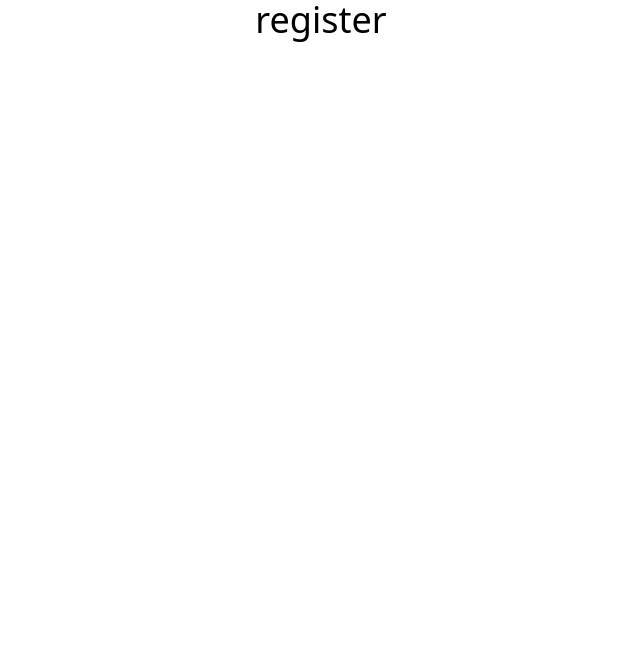
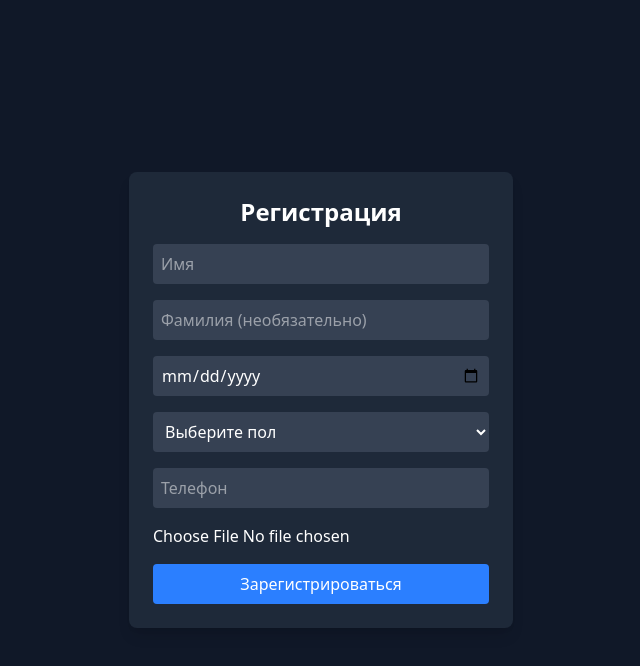
Before and after one commit to foxnaim/Imperial, a React (Vite) app: page / in a window 1280 px wide. Shown: the top 666 px of the page, without its empty margins (319-959 px from the left). Built offline with nearby package versions, Linux system fonts and the light colour scheme.

Commit message:
modified:   src/App.jsx 	new file:   src/pages/register/register.jsx 	deleted:    src/pages/register/register.tsx

```diff
--- a/src/App.jsx
+++ b/src/App.jsx
@@ -1,11 +1,10 @@
 import React from 'react'
 import Register from './pages/register/register'
 
+
 const App = () => {
   return (
-    <div className='flex flex-col justify-center items-center text-4xl '>
-      <Register/>
-    </div>
+    <Register/>
   )
 }
 
--- /dev/null
+++ b/src/pages/register/register.jsx
@@ -0,0 +1,149 @@
+import React, { useState } from "react";
+
+const Register = () => {
+  const [formData, setFormData] = useState({
+    name: "",
+    surname: "",
+    birthday_date: "",
+    gender: "",
+    phone: "",
+    image: null,
+  });
+
+  const handleChange = (e) => {
+    const { name, value, type, files } = e.target;
+
+    if (type === "file") {
+      setFormData((prev) => ({ ...prev, [name]: files?.[0] || null }));
+    } else {
+      setFormData((prev) => ({ ...prev, [name]: value }));
+    }
+  };
+
+  const handleSubmit = async (e) => {
+    e.preventDefault();
+
+    const formDataToSend = new FormData();
+
+
+    const jsonData = {
+      name: formData.name,
+      surname: formData.surname,
+      birthday_date: formData.birthday_date,
+      gender: formData.gender,
+      phone: formData.phone,
+    };
+    formDataToSend.append("data", JSON.stringify(jsonData));
+
+
+    if (formData.image) {
+      formDataToSend.append("image", formData.image);
+    }
+
+    // Логируем данные перед отправкой
+    for (let [key, value] of formDataToSend.entries()) {
+      console.log(`${key}:`, value);
+    }
+
+    try {
+      const response = await fetch("http://localhost:8000/api/auth/register.php", {
+        method: "POST",
+        body: formDataToSend,
+        headers: {
+          Accept: "application/json",
+        },
+      });
+
+      if (!response.ok) {
+        throw new Error(`Ошибка сервера: ${response.status}`);
+      }
+
+      const result = await response.json();
+      alert("Регистрация успешна!");
+    } catch (error) {
+      console.error("Ошибка:", error);
+      alert("Ошибка регистрации");
+    }
+  };
+
+  return (
+    <div className="flex items-center justify-center min-h-screen bg-gray-900">
+      <form
+        onSubmit={handleSubmit}
+        className="bg-gray-800 p-6 rounded-lg shadow-lg w-96"
+      >
+        <h2 className="text-2xl font-bold text-center text-white mb-4">
+          Регистрация
+        </h2>
+
+        <div className="space-y-4">
+          <input
+            type="text"
+            name="name"
+            placeholder="Имя"
+            value={formData.name}
+            onChange={handleChange}
+            className="w-full p-2 bg-gray-700 text-white rounded"
+            required
+          />
+
+          <input
+            type="text"
+            name="surname"
+            placeholder="Фамилия (необязательно)"
+            value={formData.surname}
+            onChange={handleChange}
+            className="w-full p-2 bg-gray-700 text-white rounded"
+          />
+
+          <input
+            type="date"
+            name="birthday_date"
+            value={formData.birthday_date}
+            onChange={handleChange}
+            className="w-full p-2 bg-gray-700 text-white rounded"
+          />
+
+          <select
+            name="gender"
+            value={formData.gender}
+            onChange={handleChange}
+            className="w-full p-2 bg-gray-700 text-white rounded"
+          >
+            <option value="">Выберите пол</option>
+            <option value="Мужской">Мужской</option>
+            <option value="Женский">Женский</option>
+            <option value="Другой">Другой</option>
+          </select>
+
+          <input
+            type="tel"
+            name="phone"
+            placeholder="Телефон"
+            value={formData.phone}
+            onChange={handleChange}
+            className="w-full p-2 bg-gray-700 text-white rounded"
+            required
+          />
+
+          <input
+            type="file"
+            name="image"
+            accept="image/*"
+            onChange={handleChange}
+            className="w-full text-white"
+          />
+
+          <button
+            type="submit"
+            className="w-full bg-blue-500 hover:bg-blue-600 text-white py-2 rounded"
+          >
+            Зарегистрироваться
+          </button>
+        </div>
+      </form>
+    </div>
+  );
+};
+
+export default Register;
--- a/src/pages/register/register.tsx
+++ /dev/null
@@ -1,9 +0,0 @@
-import React from 'react'
-
-function Register() {
-  return (
-    <div>register</div>
-  )
-}
-
-export default Register
```
